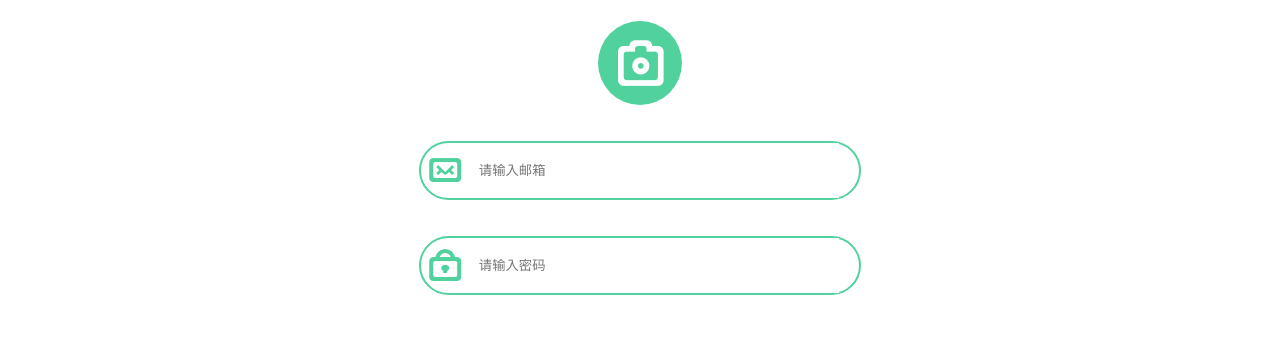
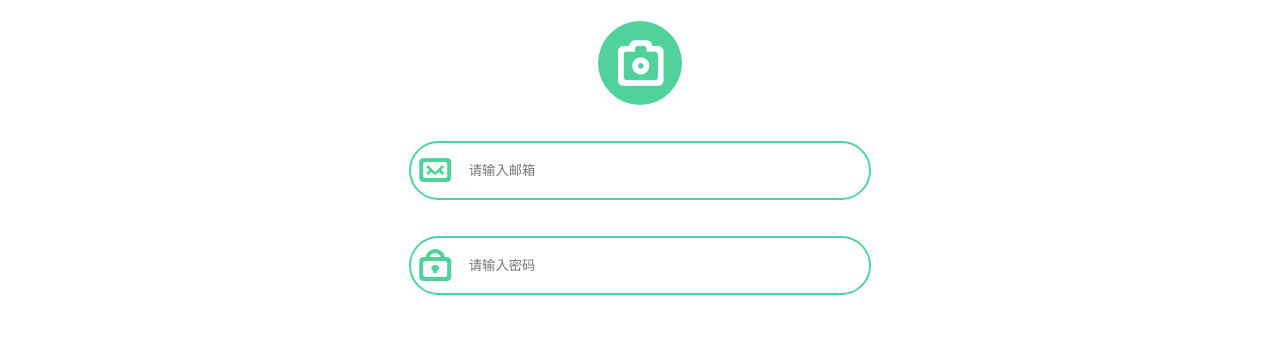
Before and after one commit to AlanGuo/webuy, a website: page design/static/m/login.html in a window 1280 px wide. Shown: the part 103-448 px from the top of the page. Drawn offline with Linux system fonts and the light colour scheme.

Commit message:
update:2015.6.21

```diff
--- a/design/static/m/www/ui/css/login.css
+++ b/design/static/m/www/ui/css/login.css
@@ -11,7 +11,7 @@
 	border-radius: 2.3rem;
 	border:2px solid #51d29d;
 	background-color: #fff;
-	padding:0 .83rem 0 2.4rem;
+	padding:0 1.67rem 0 2.4rem;
 	margin:1.5rem auto;
 }
 	.box-inpt .login-inpt{
```
Also changed, not shown: design/static/m/index.html (+1 -1 lines).
